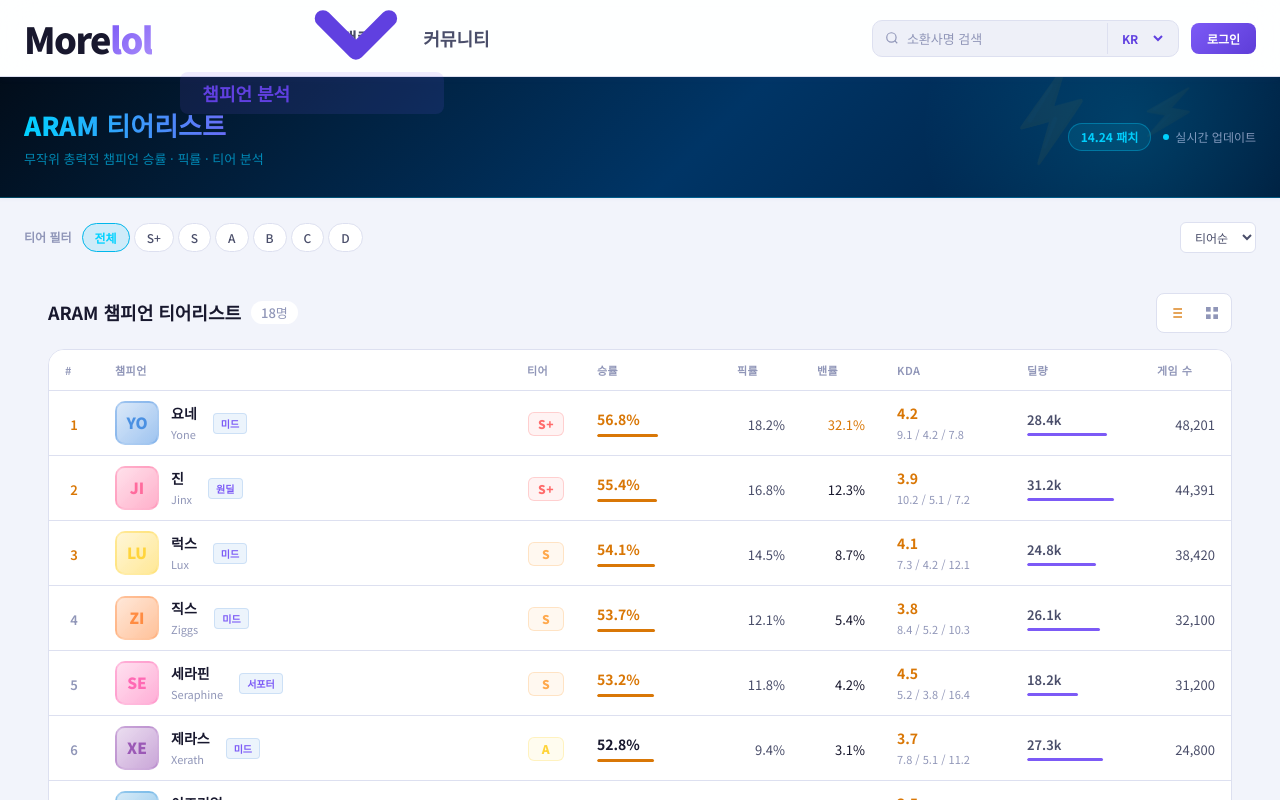
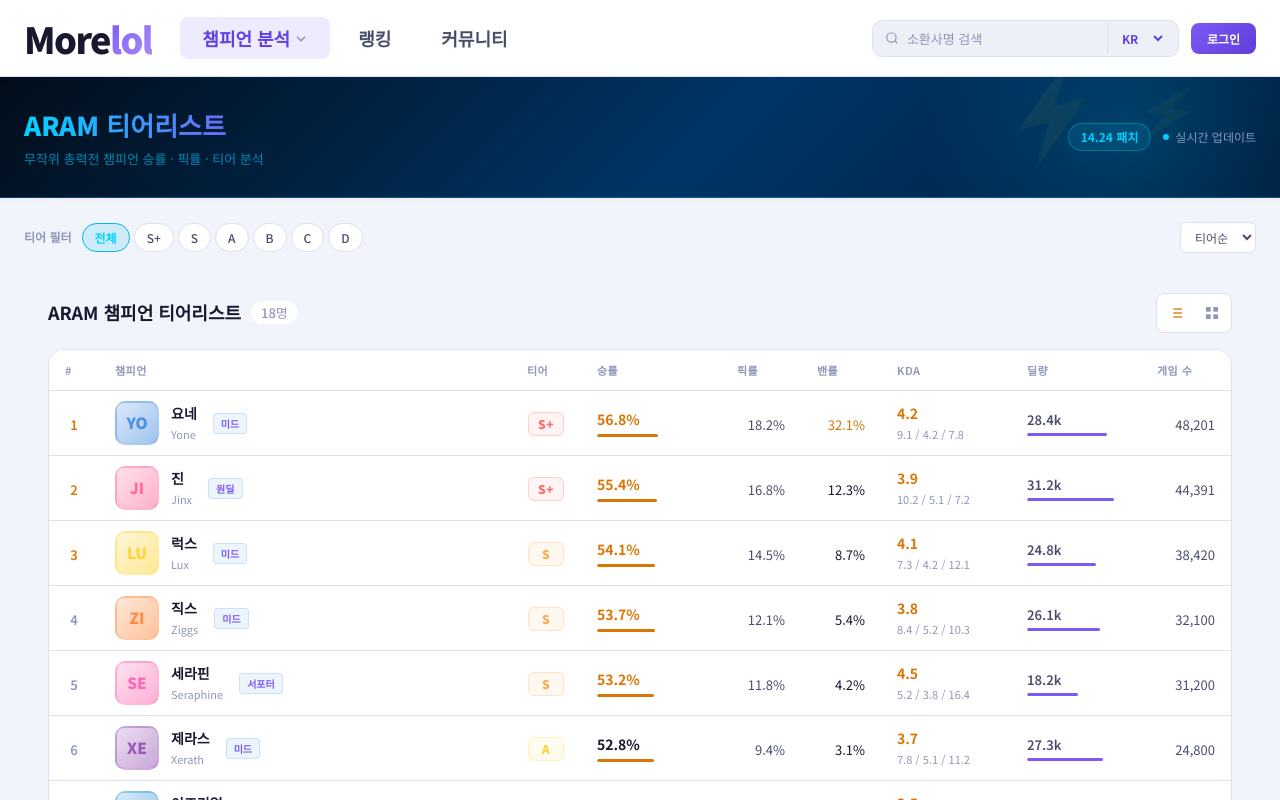
Before and after one commit to shinseongmin1-sketch/more.lol, a React (Vite) app: page /aram in a window 1280 px wide. Shown: the top 800 px of the page. Built offline with nearby package versions, Linux system fonts and the light colour scheme.

Commit message:
auto: 2026-04-02 16:58

```diff
--- a/src/components/Header.css
+++ b/src/components/Header.css
@@ -81,32 +81,24 @@
   position: relative;
 }
 
-.nav-sub-badge {
-  display: inline-flex;
-  align-items: center;
-  justify-content: center;
-  width: 22px;
-  height: 22px;
-  border-radius: 6px;
-  background: linear-gradient(135deg, var(--accent-primary), #a78bfa);
-  color: #fff;
-  font-size: 14px;
-  line-height: 1;
-  margin-left: 8px;
-  transition: transform 0.2s ease, box-shadow 0.2s ease;
-  box-shadow: 0 2px 8px rgba(124,90,246,0.35);
+.nav-chevron {
+  width: 14px;
+  height: 14px;
+  margin-left: 4px;
+  color: var(--text-muted);
+  transition: transform 0.2s ease, color 0.15s;
   flex-shrink: 0;
   pointer-events: none;
 }
 
-.nav-sub-badge.open {
+.nav-chevron.open {
   transform: rotate(180deg);
-  box-shadow: 0 4px 14px rgba(124,90,246,0.55);
+  color: var(--text-primary);
 }
 
-.nav-item-wrap:hover .nav-sub-badge {
+.nav-item-wrap:hover .nav-chevron {
   transform: rotate(180deg);
-  box-shadow: 0 4px 14px rgba(124,90,246,0.55);
+  color: var(--text-primary);
 }
 
 .nav-submenu {
```
